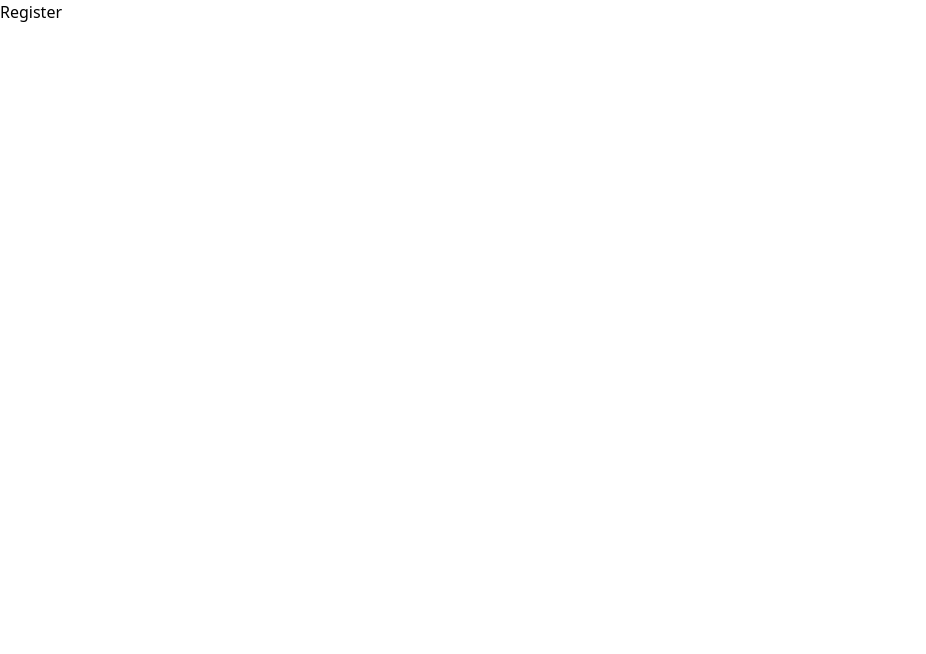
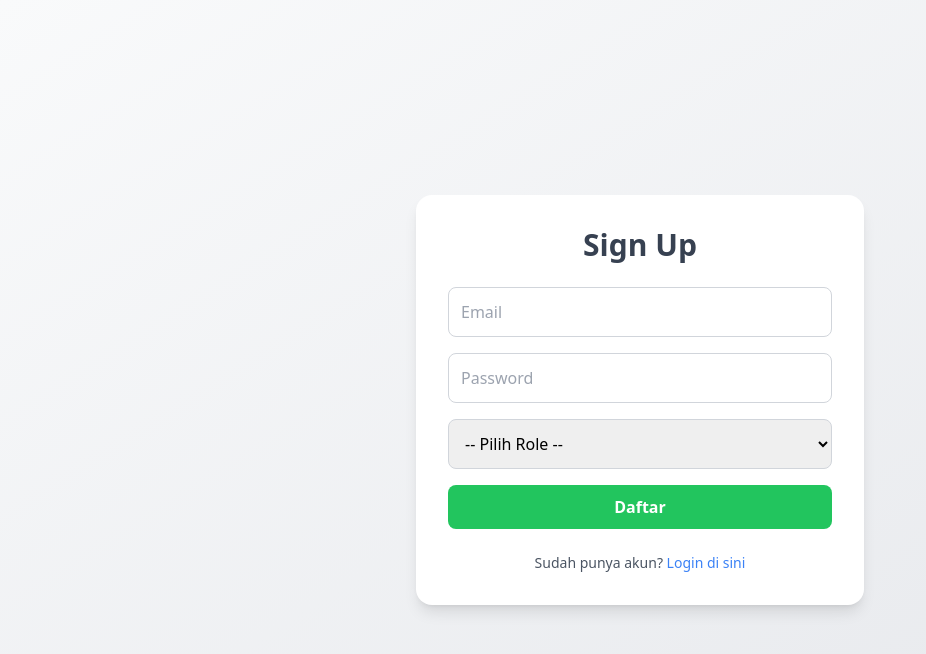
Before and after one commit to BaseteamProject/ecommerce_web, a Vue app: page /register in a window 1280 px wide. Shown: the top 654 px of the page, without its empty margins (0-926 px from the left). Built offline with nearby package versions, Linux system fonts and the light colour scheme; no server answers.

Commit message:
Add new features

```diff
--- a/src/lib/firebase.js
+++ b/src/lib/firebase.js
@@ -1,6 +1,8 @@
 // src/lib/firebase.js
 import { initializeApp } from "firebase/app";
 import { getAnalytics } from "firebase/analytics";
+import { getAuth } from "firebase/auth";
+import { getFirestore } from "firebase/firestore";
 
 // Konfigurasi Firebase
 const firebaseConfig = {
@@ -13,9 +15,12 @@ const firebaseConfig = {
   measurementId: import.meta.env.VITE_FIREBASE_MEASUREMENT_ID
 };
 
-
 // Inisialisasi Firebase
 const app = initializeApp(firebaseConfig);
+
+// Inisialisasi services tambahan (auth + firestore) — ditambahkan tanpa menghapus app/analytics
 const analytics = getAnalytics(app);
+const auth = getAuth(app);
+const db = getFirestore(app);
 
-export { app, analytics };
+export { app, analytics, auth, db };
--- a/src/views/LoginView.vue
+++ b/src/views/LoginView.vue
@@ -1,13 +1,68 @@
 <template>
-    <div>
-        <p>login</p>
+  <div class="flex flex-col items-center justify-center min-h-screen bg-gradient-to-br from-gray-50 to-gray-200">
+    <div class="w-full max-w-md p-8 bg-white rounded-2xl shadow-lg">
+      <h2 class="text-3xl font-bold mb-6 text-center text-gray-700">Login</h2>
+
+      <form @submit.prevent="loginUser" class="flex flex-col gap-4">
+        <input
+          v-model="email"
+          type="email"
+          placeholder="Email"
+          class="p-3 border border-gray-300 rounded-lg focus:outline-none focus:ring-2 focus:ring-blue-400"
+          required
+        />
+        <input
+          v-model="password"
+          type="password"
+          placeholder="Password"
+          class="p-3 border border-gray-300 rounded-lg focus:outline-none focus:ring-2 focus:ring-blue-400"
+          required
+        />
+        <button
+          type="submit"
+          class="bg-blue-500 text-white py-2.5 rounded-lg font-semibold hover:bg-blue-600 transition-colors duration-200"
+        >
+          Login
+        </button>
+      </form>
+
+      <p v-if="errorMsg" class="text-red-500 mt-3 text-sm text-center">
+        {{ errorMsg }}
+      </p>
+
+      <p class="mt-6 text-sm text-center text-gray-600">
+        Belum punya akun?
+        <router-link to="/register" class="text-blue-500 hover:underline font-medium">
+          Daftar di sini
+        </router-link>
+      </p>
     </div>
+  </div>
 </template>
 
-<script>
-export default {
+<script setup>
+import { ref } from "vue";
+import { useRouter } from "vue-router";
+import { signInWithEmailAndPassword } from "firebase/auth";
+import { auth } from "../lib/firebase";
 
-}
+const email = ref("");
+const password = ref("");
+const errorMsg = ref("");
+const router = useRouter();
+
+const loginUser = async () => {
+  errorMsg.value = "";
+  try {
+    await signInWithEmailAndPassword(auth, email.value, password.value);
+    router.push("/dashboard");
+  } catch (err) {
+    console.error("Login error:", err);
+    if (err.code === "auth/user-not-found" || err.code === "auth/wrong-password") {
+      errorMsg.value = "Email atau password salah.";
+    } else {
+      errorMsg.value = err.message || "Terjadi kesalahan saat login.";
+    }
+  }
+};
 </script>
-
-<style lang="scss" scoped></style>
--- a/src/views/RegisterView.vue
+++ b/src/views/RegisterView.vue
@@ -1,13 +1,96 @@
 <template>
-    <div>
-        <p>Register</p>
+  <div class="flex flex-col items-center justify-center min-h-screen bg-gradient-to-br from-gray-50 to-gray-200">
+    <div class="w-full max-w-md p-8 bg-white rounded-2xl shadow-lg">
+      <h2 class="text-3xl font-bold mb-6 text-center text-gray-700">Sign Up</h2>
+
+      <form @submit.prevent="registerUser" class="flex flex-col gap-4">
+        <input
+          v-model="email"
+          type="email"
+          placeholder="Email"
+          class="p-3 border border-gray-300 rounded-lg focus:outline-none focus:ring-2 focus:ring-green-400"
+          required
+        />
+        <input
+          v-model="password"
+          type="password"
+          placeholder="Password"
+          class="p-3 border border-gray-300 rounded-lg focus:outline-none focus:ring-2 focus:ring-green-400"
+          required
+        />
+        <select
+          v-model="role"
+          class="p-3 border border-gray-300 rounded-lg focus:outline-none focus:ring-2 focus:ring-green-400"
+          required
+        >
+          <option disabled value="">-- Pilih Role --</option>
+          <option value="admin">Admin</option>
+          <option value="buyer">Buyer</option>
+        </select>
+
+        <button
+          type="submit"
+          class="bg-green-500 text-white py-2.5 rounded-lg font-semibold hover:bg-green-600 transition-colors duration-200"
+        >
+          Daftar
+        </button>
+      </form>
+
+      <p v-if="errorMsg" class="text-red-500 mt-3 text-sm text-center">
+        {{ errorMsg }}
+      </p>
+
+      <p class="mt-6 text-sm text-center text-gray-600">
+        Sudah punya akun?
+        <router-link to="/login" class="text-blue-500 hover:underline font-medium">
+          Login di sini
+        </router-link>
+      </p>
     </div>
+  </div>
 </template>
 
-<script>
-export default {
+<script setup>
+import { ref } from "vue";
+import { useRouter } from "vue-router";
+import { createUserWithEmailAndPassword } from "firebase/auth";
+import { doc, setDoc } from "firebase/firestore";
+import { auth, db } from "../lib/firebase";
 
-}
+const email = ref("");
+const password = ref("");
+const role = ref("");
+const errorMsg = ref("");
+const router = useRouter();
+
+const registerUser = async () => {
+  errorMsg.value = "";
+  if (!role.value) {
+    errorMsg.value = "Harap pilih role (admin atau buyer).";
+    return;
+  }
+
+  try {
+    const userCredential = await createUserWithEmailAndPassword(auth, email.value, password.value);
+    const user = userCredential.user;
+
+    await setDoc(doc(db, "users", user.uid), {
+      uid: user.uid,
+      email: user.email,
+      role: role.value,
+      createdAt: new Date().toISOString(),
+    });
+
+    router.push("/login");
+  } catch (err) {
+    console.error("Register error:", err);
+    if (err.code === "auth/email-already-in-use") {
+      errorMsg.value = "Email sudah terdaftar.";
+    } else if (err.code === "auth/weak-password") {
+      errorMsg.value = "Password terlalu lemah (min 6 karakter).";
+    } else {
+      errorMsg.value = err.message || "Terjadi kesalahan saat registrasi.";
+    }
+  }
+};
 </script>
-
-<style lang="scss" scoped></style>
```
Also changed, not shown: 2 other files (tests, documents, lock files or other folders).
